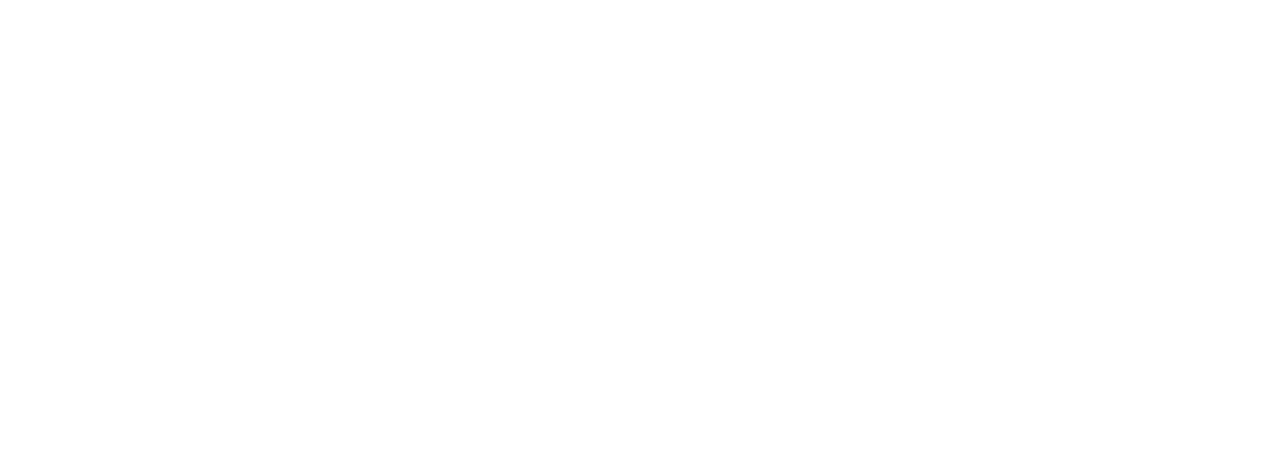
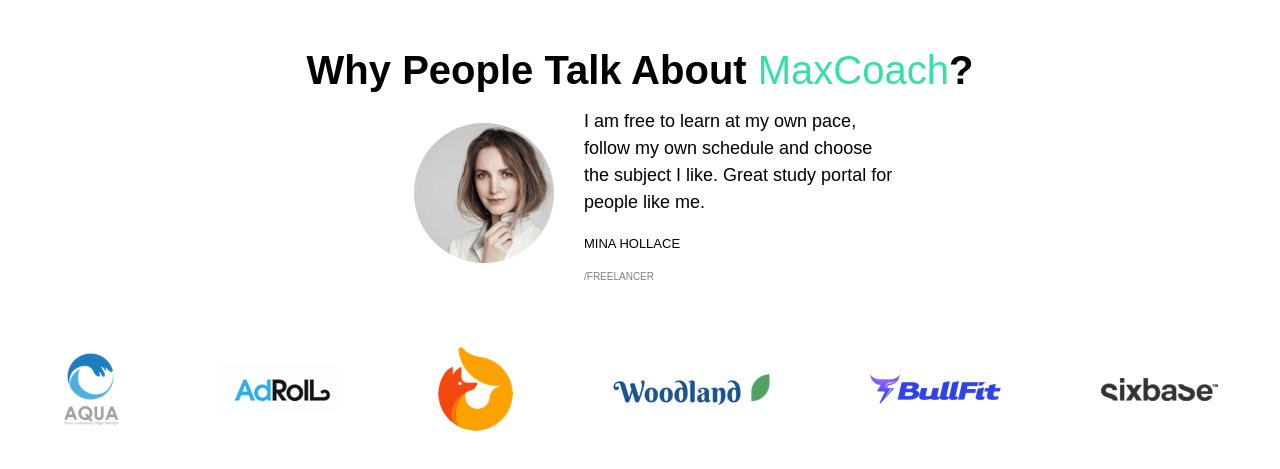
Before and after one commit to Leo9723/proj-html-vuejs, a Vue app: page / in a window 1280 px wide. Shown: the part 3188-3657 px from the top of the page. Before the commit the page ends 3186 px from the top, so only its background shows below. Built offline with nearby package versions, Linux system fonts and the light colour scheme.

Commit message:
inserito layout quarta parte del main

```diff
--- a/src/components/MainSections/SectionFour.vue
+++ b/src/components/MainSections/SectionFour.vue
@@ -1,13 +1,96 @@
 <script>
 export default {
-
+    data(){
+        return{
+            sponsor: [
+                "client-logo-colored-01.png",
+                "client-logo-colored-02.png",
+                "client-logo-colored-03.png",
+                "client-logo-colored-04.png",
+                "client-logo-colored-05.png",
+                "client-logo-colored-06.png"
+            ]
+        }
+    }
 }
 </script>
 <template lang="">
     <div>
-
+        <div class="main-cont">
+            <h2>
+                Why People Talk About <span>MaxCoach</span>?
+            </h2>
+            <div class="card">
+                <div class="img">
+                    <img src="/public/images/testimonial-avata-02.jpg" alt="">
+                </div>
+                <div class="info">
+                <p>I am free to learn at my own pace, follow my own schedule and choose the subject I like. Great study portal for people like me.</p>
+                <div class="author">
+                    MINA HOLLACE
+                </div>
+                <div class="mansion">
+                    /FREELANCER
+                </div>
+                </div>
+            </div>
+            <div class="sponsors">
+                <div class="sponsor" v-for="item in sponsor">
+                    <img :src="`/public/images/` + item" alt="">
+                </div>
+            </div>
+        </div>
     </div>
 </template>
-<style lang="">
-
+<style lang="scss" scoped>
+    .main-cont {
+        width: 80%;
+        margin: 0 auto;
+        text-align: center;
+        h2{
+            font-size: 40px;
+            span{
+                font-weight: lighter;
+                color: rgb(52, 224, 167);
+            }
+        }
+        .card{
+            display: flex;
+            align-items: center;
+            text-align: start;
+            width: 50%;
+            margin: 0 auto;
+            img {
+                aspect-ratio: 1 / 1;
+                scale: 0.7;
+                border-radius: 100%;
+            }
+            p{
+                line-height: 1.5;
+                margin-bottom: 20px;
+                font-size: large;
+            }
+            .author{
+                font-size: small;
+                margin-bottom: 20px;
+            }
+            .mansion{
+                font-size: x-small;
+                color: gray;
+            }
+        }
+        .sponsors{
+            display: flex;
+            justify-content: center;
+            .sponsor{
+                margin: 50px;
+                display: flex;
+                align-items: center;
+                transition: all 0.25s;
+                &:hover{
+                    filter: grayscale(100%);
+                }
+            }
+        }
+    }
 </style>
--- a/src/components/MainSections/SectionThree.vue
+++ b/src/components/MainSections/SectionThree.vue
@@ -117,7 +117,7 @@
     background-color: rgb(74, 209, 157);
     border: none;
     border-radius: 10px;
-}
+    margin-bottom: 50px;}
 .cards{
     display: flex;
     flex-direction: column;
```
